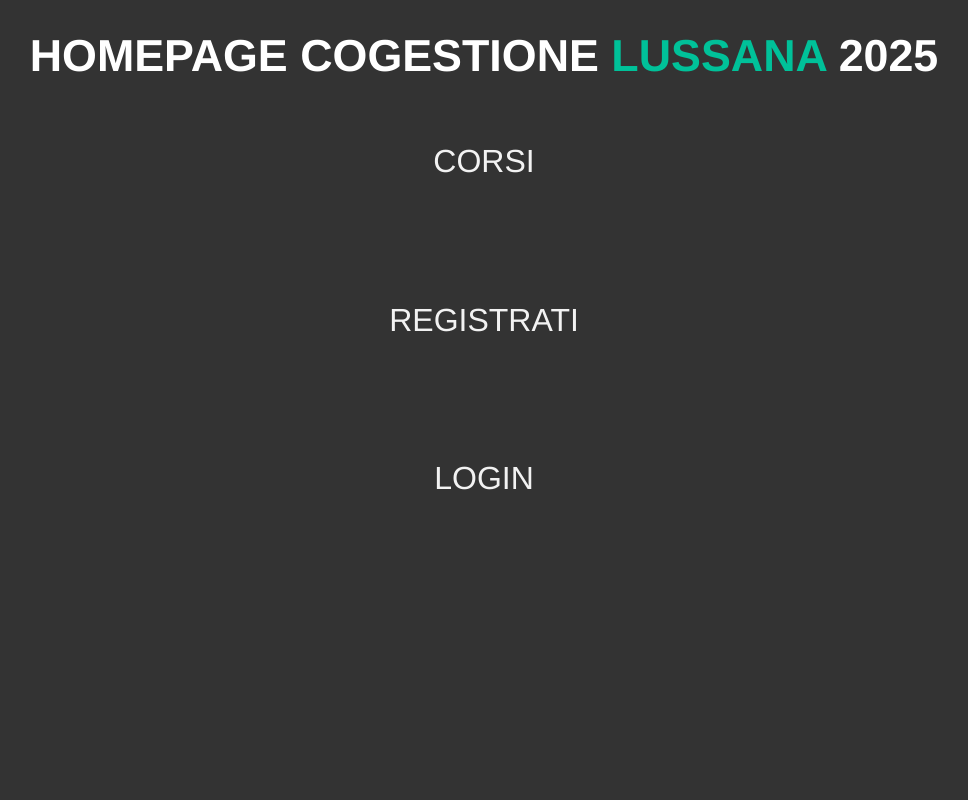
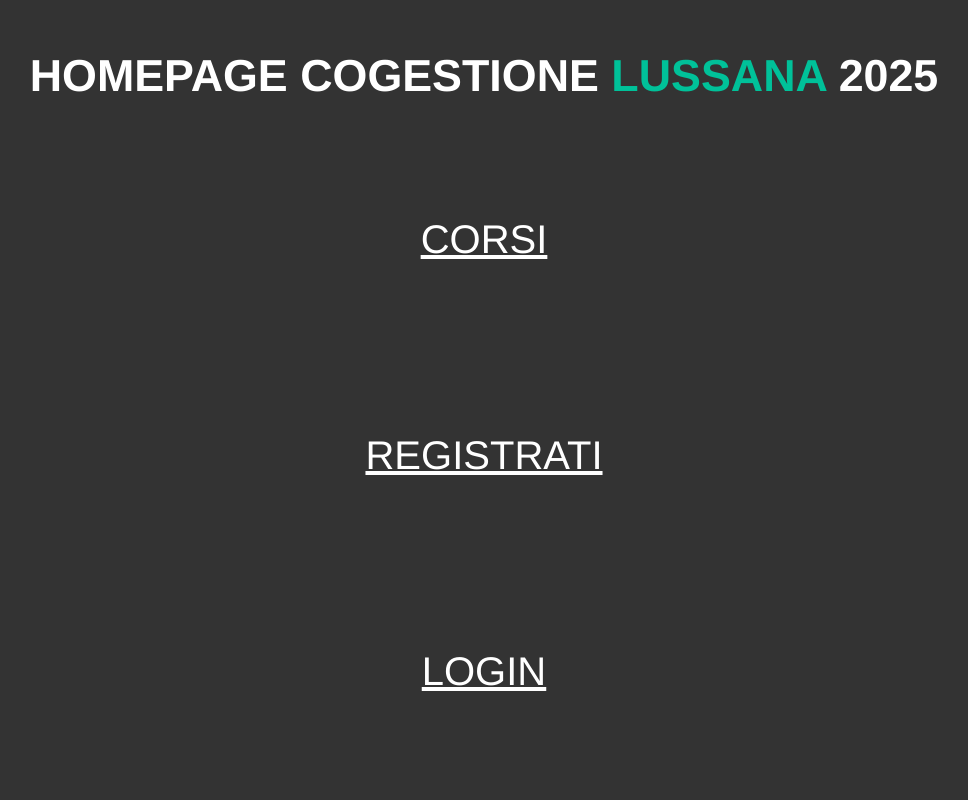
Before and after one commit to OgradL/cogestione-lussana, a Flask app: page / in a window 1280 px wide. Shown: the whole page, without its empty margins (156-1124 px from the left). Run offline with Flask 3, Linux system fonts and the light colour scheme.

Commit message:
Device based homepage

```diff
--- a/static/styles.css
+++ b/static/styles.css
@@ -283,15 +283,24 @@
 	color: #fff;
 	font-size: 3.5vw;
 }
+.home1 {
+    display: flex;
+    flex-direction: column; /* Organizza gli elementi in colonna */
+    align-items: center; /* Centra orizzontalmente */
+    justify-content: space-between; /* Distribuisce gli elementi equamente */
+    height: 100vh; /* Occupa tutta l'altezza dello schermo */
+    background-color: #333;
+    text-align: center;
+    padding: 20px 0;
+}
 .home{
-    color: #f2f2f2;
-    text-align: center;
-    padding: 2.5vw 2.5vw; /* Padding che si riduce col viewport */
-    text-decoration: none;
-    font-size: 2.5vw; /* Il testo diventa più piccolo con la finestra */
-    position: relative;
-	display: block; /* Ogni <a> occupa un'intera riga */
-    margin-bottom: 4.5vw; /* Aggiunge spazio sotto ogni link */
+    color: white;
+    font-size: clamp(10px, 6vw, 40px);
+    flex-grow: 1; /* Permette al titolo di occupare spazio */
+    display: flex;
+    align-items: center; /* Centra verticalmente il titolo */
+    justify-content: center; /* Centra il testo */
+    width: 100%;
 }
 .home:hover {
     background-color: #ddd;
--- a/templates/homepage.html
+++ b/templates/homepage.html
@@ -3,6 +3,7 @@
 
 {% block content %}
 	<center>
+		<div class="home1">
 			<h1 class="title"> HOMEPAGE COGESTIONE <span style="color: #00C199;">LUSSANA </span>  2025  </h1>
 
 			<a class="home" href="/lista-corsi"> CORSI </a>
@@ -16,6 +17,7 @@
 			{% if session["logged"] %}
 				<a class="home" href="/logout"> LOGOUT </a>
 			{% endif %}
+		</div>
 	</center>
 
 {% endblock %}
```
Lines whose indentation alone changed are shown as unchanged.
